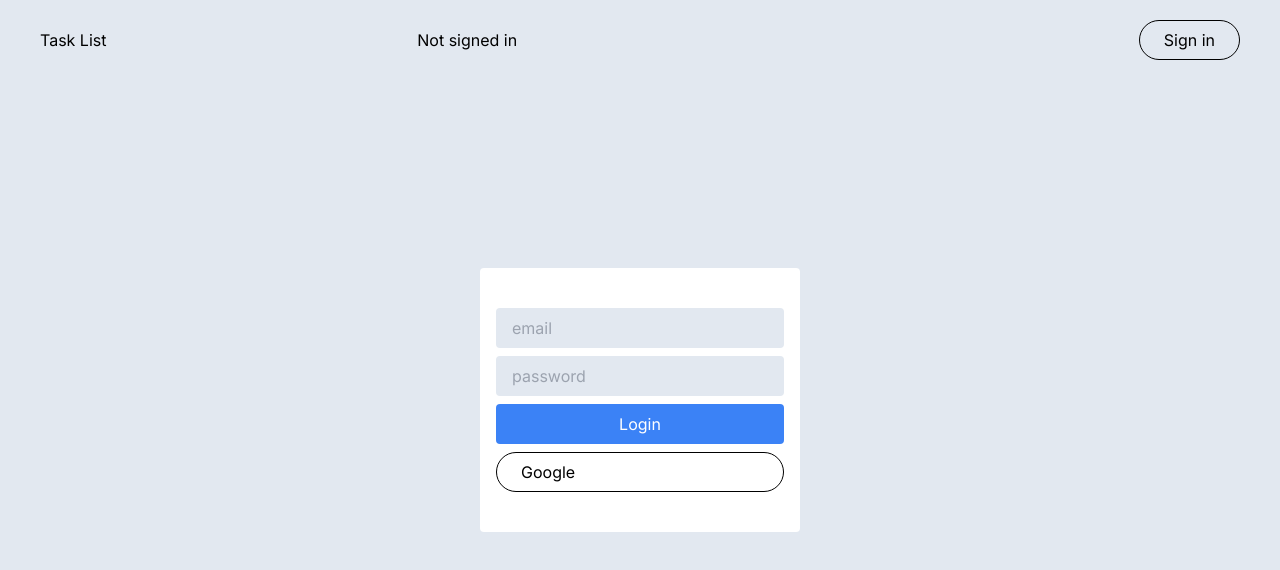
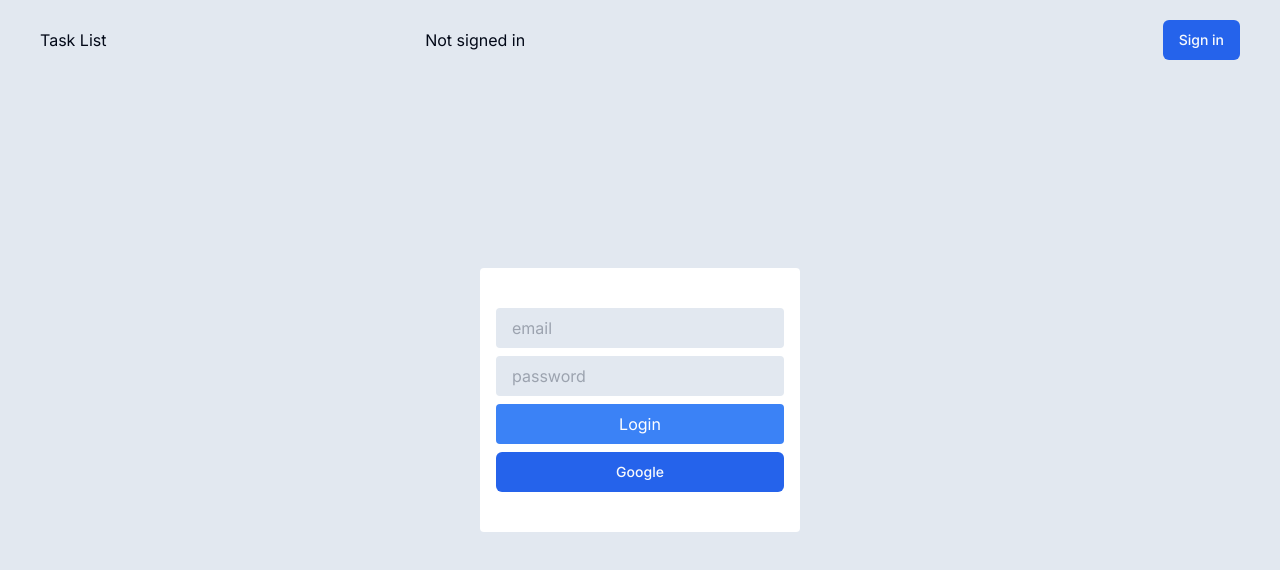
Before and after one commit to jcccc4/nextjs-todo, a Next.js app: page /login in a window 1280 px wide. Shown: the top 570 px of the page. Built offline with nearby package versions, Linux system fonts and the light colour scheme; no server answers.

Commit message:
Added shadcn

```diff
--- a/package.json
+++ b/package.json
@@ -16,13 +16,19 @@
 		"@hookform/resolvers": "^3.3.4",
 		"@next-auth/prisma-adapter": "^1.0.7",
 		"@prisma/client": "^5.11.0",
+		"@radix-ui/react-slot": "^1.0.2",
 		"@tabler/icons-react": "^2.47.0",
 		"bcrypt": "^5.1.1",
+		"class-variance-authority": "^0.7.0",
+		"clsx": "^2.1.0",
+		"lucide-react": "^0.364.0",
 		"next": "14.0.4",
 		"next-auth": "^4.24.5",
 		"react": "^18",
 		"react-dom": "^18",
 		"react-hook-form": "^7.49.3",
+		"tailwind-merge": "^2.2.2",
+		"tailwindcss-animate": "^1.0.7",
 		"uuid": "^9.0.1",
 		"zod": "^3.22.4"
 	},
--- a/src/app/dashboard/_actions/DeleteAction.tsx
+++ b/src/app/dashboard/_actions/DeleteAction.tsx
@@ -2,7 +2,7 @@
 import React from "react";
 import { deleteAction } from "@/data-access/todoActions";
 import { habit, optimisticArguments } from "@/lib/types";
-import Button from "@/components/ui/Button";
+import { Button } from "@/components/ui/Button";
 
 function DeleteAction({
   task,
--- a/src/app/dashboard/_components/CardModal.tsx
+++ b/src/app/dashboard/_components/CardModal.tsx
@@ -1,7 +1,6 @@
 import { habit, optimisticArguments } from "@/lib/types";
 import React, { useRef } from "react";
 import DeleteAction from "../_actions/DeleteAction";
-import EditTitlteAction from "../_actions/EditTitleAction";
 import EditTitleAction from "../_actions/EditTitleAction";
 
 const CardModal = ({
--- a/src/app/dashboard/_components/Column.tsx
+++ b/src/app/dashboard/_components/Column.tsx
@@ -3,7 +3,7 @@
 import { BoardProps, habit } from "@/lib/types";
 import AddTodo from "@/app/dashboard/_actions/AddAction";
 import CardModal from "./CardModal";
-import Button from "@/components/ui/Button";
+import { Button } from "@/components/ui/Button";
 
 const Column = ({
   filteredData,
--- a/src/app/globals.css
+++ b/src/app/globals.css
@@ -2,9 +2,58 @@
 @tailwind components;
 @tailwind utilities;
 
-.body{
-    margin: 0;
-    padding: 0;
-    display: flex;
-    justify-content: center;
+@layer base {
+  :root {
+    --background: 0 0% 100%;
+    --foreground: 222.2 84% 4.9%;
+    --card: 0 0% 100%;
+    --card-foreground: 222.2 84% 4.9%;
+    --popover: 0 0% 100%;
+    --popover-foreground: 222.2 84% 4.9%;
+    --primary: 221.2 83.2% 53.3%;
+    --primary-foreground: 210 40% 98%;
+    --secondary: 210 40% 96.1%;
+    --secondary-foreground: 222.2 47.4% 11.2%;
+    --muted: 210 40% 96.1%;
+    --muted-foreground: 215.4 16.3% 46.9%;
+    --accent: 210 40% 96.1%;
+    --accent-foreground: 222.2 47.4% 11.2%;
+    --destructive: 0 84.2% 60.2%;
+    --destructive-foreground: 210 40% 98%;
+    --border: 214.3 31.8% 91.4%;
+    --input: 214.3 31.8% 91.4%;
+    --ring: 221.2 83.2% 53.3%;
+    --radius: 0.5rem;
+  }
+
+  .dark {
+    --background: 222.2 84% 4.9%;
+    --foreground: 210 40% 98%;
+    --card: 222.2 84% 4.9%;
+    --card-foreground: 210 40% 98%;
+    --popover: 222.2 84% 4.9%;
+    --popover-foreground: 210 40% 98%;
+    --primary: 217.2 91.2% 59.8%;
+    --primary-foreground: 222.2 47.4% 11.2%;
+    --secondary: 217.2 32.6% 17.5%;
+    --secondary-foreground: 210 40% 98%;
+    --muted: 217.2 32.6% 17.5%;
+    --muted-foreground: 215 20.2% 65.1%;
+    --accent: 217.2 32.6% 17.5%;
+    --accent-foreground: 210 40% 98%;
+    --destructive: 0 62.8% 30.6%;
+    --destructive-foreground: 210 40% 98%;
+    --border: 217.2 32.6% 17.5%;
+    --input: 217.2 32.6% 17.5%;
+    --ring: 224.3 76.3% 48%;
+  }
 }
+
+@layer base {
+  * {
+    @apply border-border;
+  }
+  body {
+    @apply bg-background text-foreground;
+  }
+}
--- a/src/components/ui/AuthButtons.tsx
+++ b/src/components/ui/AuthButtons.tsx
@@ -1,6 +1,6 @@
 "use client";
 import React from "react";
-import Button from "./Button";
+import { Button } from "./Button";
 import { signIn, signOut, useSession } from "next-auth/react";
 
 function AuthButtons() {
--- a/src/components/ui/Button.tsx
+++ b/src/components/ui/Button.tsx
@@ -1,21 +1,56 @@
-import React from "react";
+import * as React from "react"
+import { Slot } from "@radix-ui/react-slot"
+import { cva, type VariantProps } from "class-variance-authority"
 
-type Props = {
-  children: React.ReactNode;
-  onClick?: () => void;
-  type?: "button" | "submit" | "reset";
-};
+import { cn } from "@/lib/utils"
 
-const Button = ({ children, onClick, type }: Props) => {
-  return (
-    <button
-      type={type}
-      className="flex px-6 h-10 items-center border border-black rounded-full"
-      onClick={onClick}
-    >
-      {children}
-    </button>
-  );
-};
+const buttonVariants = cva(
+  "inline-flex items-center justify-center whitespace-nowrap rounded-md text-sm font-medium ring-offset-background transition-colors focus-visible:outline-none focus-visible:ring-2 focus-visible:ring-ring focus-visible:ring-offset-2 disabled:pointer-events-none disabled:opacity-50",
+  {
+    variants: {
+      variant: {
+        default: "bg-primary text-primary-foreground hover:bg-primary/90",
+        destructive:
+          "bg-destructive text-destructive-foreground hover:bg-destructive/90",
+        outline:
+          "border border-input bg-background hover:bg-accent hover:text-accent-foreground",
+        secondary:
+          "bg-secondary text-secondary-foreground hover:bg-secondary/80",
+        ghost: "hover:bg-accent hover:text-accent-foreground",
+        link: "text-primary underline-offset-4 hover:underline",
+      },
+      size: {
+        default: "h-10 px-4 py-2",
+        sm: "h-9 rounded-md px-3",
+        lg: "h-11 rounded-md px-8",
+        icon: "h-10 w-10",
+      },
+    },
+    defaultVariants: {
+      variant: "default",
+      size: "default",
+    },
+  }
+)
 
-export default Button;
+export interface ButtonProps
+  extends React.ButtonHTMLAttributes<HTMLButtonElement>,
+    VariantProps<typeof buttonVariants> {
+  asChild?: boolean
+}
+
+const Button = React.forwardRef<HTMLButtonElement, ButtonProps>(
+  ({ className, variant, size, asChild = false, ...props }, ref) => {
+    const Comp = asChild ? Slot : "button"
+    return (
+      <Comp
+        className={cn(buttonVariants({ variant, size, className }))}
+        ref={ref}
+        {...props}
+      />
+    )
+  }
+)
+Button.displayName = "Button"
+
+export { Button, buttonVariants }
--- /dev/null
+++ b/src/components/ui/Card.tsx
@@ -0,0 +1,79 @@
+import * as React from "react"
+
+import { cn } from "@/lib/utils"
+
+const Card = React.forwardRef<
+  HTMLDivElement,
+  React.HTMLAttributes<HTMLDivElement>
+>(({ className, ...props }, ref) => (
+  <div
+    ref={ref}
+    className={cn(
+      "rounded-lg border bg-card text-card-foreground shadow-sm",
+      className
+    )}
+    {...props}
+  />
+))
+Card.displayName = "Card"
+
+const CardHeader = React.forwardRef<
+  HTMLDivElement,
+  React.HTMLAttributes<HTMLDivElement>
+>(({ className, ...props }, ref) => (
+  <div
+    ref={ref}
+    className={cn("flex flex-col space-y-1.5 p-6", className)}
+    {...props}
+  />
+))
+CardHeader.displayName = "CardHeader"
+
+const CardTitle = React.forwardRef<
+  HTMLParagraphElement,
+  React.HTMLAttributes<HTMLHeadingElement>
+>(({ className, ...props }, ref) => (
+  <h3
+    ref={ref}
+    className={cn(
+      "text-2xl font-semibold leading-none tracking-tight",
+      className
+    )}
+    {...props}
+  />
+))
+CardTitle.displayName = "CardTitle"
+
+const CardDescription = React.forwardRef<
+  HTMLParagraphElement,
+  React.HTMLAttributes<HTMLParagraphElement>
+>(({ className, ...props }, ref) => (
+  <p
+    ref={ref}
+    className={cn("text-sm text-muted-foreground", className)}
+    {...props}
+  />
+))
+CardDescription.displayName = "CardDescription"
+
+const CardContent = React.forwardRef<
+  HTMLDivElement,
+  React.HTMLAttributes<HTMLDivElement>
+>(({ className, ...props }, ref) => (
+  <div ref={ref} className={cn("p-6 pt-0", className)} {...props} />
+))
+CardContent.displayName = "CardContent"
+
+const CardFooter = React.forwardRef<
+  HTMLDivElement,
+  React.HTMLAttributes<HTMLDivElement>
+>(({ className, ...props }, ref) => (
+  <div
+    ref={ref}
+    className={cn("flex items-center p-6 pt-0", className)}
+    {...props}
+  />
+))
+CardFooter.displayName = "CardFooter"
+
+export { Card, CardHeader, CardFooter, CardTitle, CardDescription, CardContent }
--- a/src/components/ui/GoogleButtons.tsx
+++ b/src/components/ui/GoogleButtons.tsx
@@ -1,5 +1,5 @@
 import React, { ReactNode } from "react";
-import Button from "./Button";
+import { Button } from "./Button";
 import { signIn } from "next-auth/react";
 
 interface GoogleSignInButtonProps {
--- /dev/null
+++ b/src/lib/utils.ts
@@ -0,0 +1,6 @@
+import { type ClassValue, clsx } from "clsx"
+import { twMerge } from "tailwind-merge"
+
+export function cn(...inputs: ClassValue[]) {
+  return twMerge(clsx(inputs))
+}
--- a/tailwind.config.ts
+++ b/tailwind.config.ts
@@ -1,20 +1,80 @@
-import type { Config } from 'tailwindcss'
+import type { Config } from "tailwindcss"
 
-const config: Config = {
+const config = {
+  darkMode: ["class"],
   content: [
-    './src/pages/**/*.{js,ts,jsx,tsx,mdx}',
-    './src/components/**/*.{js,ts,jsx,tsx,mdx}',
-    './src/app/**/*.{js,ts,jsx,tsx,mdx}',
-  ],
+    './pages/**/*.{ts,tsx}',
+    './components/**/*.{ts,tsx}',
+    './app/**/*.{ts,tsx}',
+    './src/**/*.{ts,tsx}',
+	],
+  prefix: "",
   theme: {
+    container: {
+      center: true,
+      padding: "2rem",
+      screens: {
+        "2xl": "1400px",
+      },
+    },
     extend: {
-      backgroundImage: {
-        'gradient-radial': 'radial-gradient(var(--tw-gradient-stops))',
-        'gradient-conic':
-          'conic-gradient(from 180deg at 50% 50%, var(--tw-gradient-stops))',
+      colors: {
+        border: "hsl(var(--border))",
+        input: "hsl(var(--input))",
+        ring: "hsl(var(--ring))",
+        background: "hsl(var(--background))",
+        foreground: "hsl(var(--foreground))",
+        primary: {
+          DEFAULT: "hsl(var(--primary))",
+          foreground: "hsl(var(--primary-foreground))",
+        },
+        secondary: {
+          DEFAULT: "hsl(var(--secondary))",
+          foreground: "hsl(var(--secondary-foreground))",
+        },
+        destructive: {
+          DEFAULT: "hsl(var(--destructive))",
+          foreground: "hsl(var(--destructive-foreground))",
+        },
+        muted: {
+          DEFAULT: "hsl(var(--muted))",
+          foreground: "hsl(var(--muted-foreground))",
+        },
+        accent: {
+          DEFAULT: "hsl(var(--accent))",
+          foreground: "hsl(var(--accent-foreground))",
+        },
+        popover: {
+          DEFAULT: "hsl(var(--popover))",
+          foreground: "hsl(var(--popover-foreground))",
+        },
+        card: {
+          DEFAULT: "hsl(var(--card))",
+          foreground: "hsl(var(--card-foreground))",
+        },
+      },
+      borderRadius: {
+        lg: "var(--radius)",
+        md: "calc(var(--radius) - 2px)",
+        sm: "calc(var(--radius) - 4px)",
+      },
+      keyframes: {
+        "accordion-down": {
+          from: { height: "0" },
+          to: { height: "var(--radix-accordion-content-height)" },
+        },
+        "accordion-up": {
+          from: { height: "var(--radix-accordion-content-height)" },
+          to: { height: "0" },
+        },
+      },
+      animation: {
+        "accordion-down": "accordion-down 0.2s ease-out",
+        "accordion-up": "accordion-up 0.2s ease-out",
       },
     },
   },
-  plugins: [],
-}
+  plugins: [require("tailwindcss-animate")],
+} satisfies Config
+
 export default config
```
Also changed, not shown: components.json (added), 1 other file (tests, documents, lock files or other folders).
